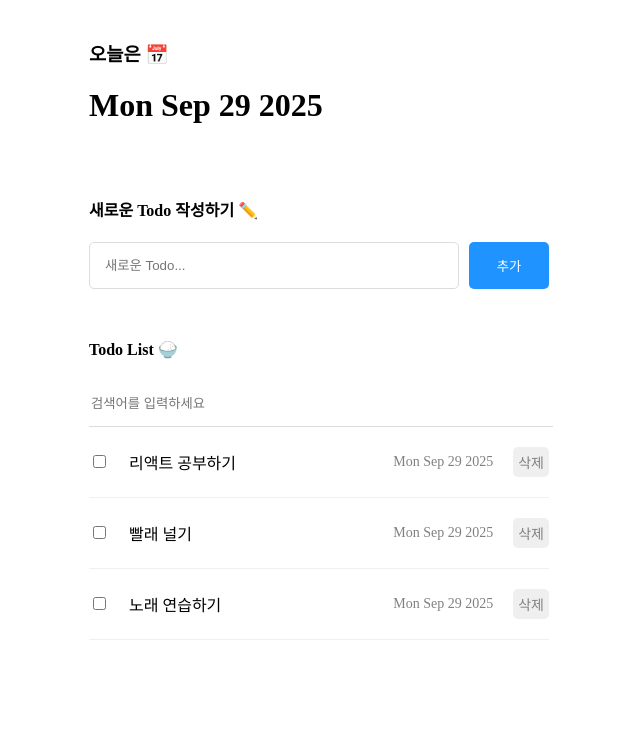
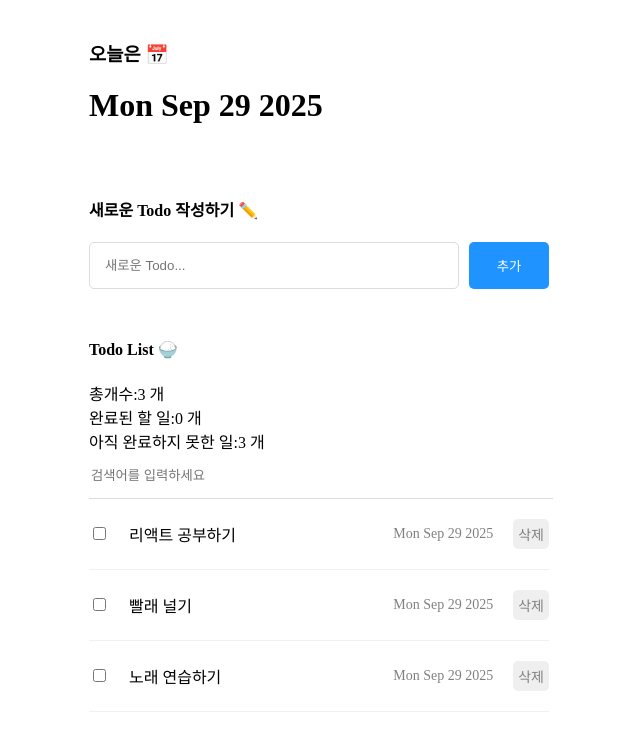
Before and after one commit to gyojincompany/react_todolist_project-20250929, a React (Create React App) app: page / in a window 1280 px wide. Shown: the top 730 px of the page, without its empty margins (321-961 px from the left). Built offline with nearby package versions, Linux system fonts and the light colour scheme.

Commit message:
todo 분석 함수 anlyzeTodo 추가

```diff
--- a/src/component/TodoList.js
+++ b/src/component/TodoList.js
@@ -1,6 +1,6 @@
 import "./TodoList.css"
 import TodoItem from "./TodoItem";
-import { useState } from "react";
+import { useState, useMemo } from "react";
 
 function TodoList({todo, onUpdate, onDelete}) {
 
@@ -16,16 +16,33 @@ function TodoList({todo, onUpdate, onDelete}) {
             return todo;
         } else {
             return todo.filter(
-                (it) => it.content.toLowerCase().includes(search.toLowerCase())
+                (item) => item.content.toLowerCase().includes(search.toLowerCase())
                 //특정 단어가 있는 content만 걸러내어 배열로 반환
             );
         }
     }
 
+    const analyzeTodo = useMemo(()=>{
+        console.log("analyzeTodo 함수 호출됨!!");
+
+        const totalCount = todo.length; //모든 할일의 갯수
+        //완료된 할일의 갯수
+        const doneCount = todo.filter((item) => item.isDone).length;
+        //완료하지 못한 할일의 갯수
+        const notDoneCount = totalCount - doneCount;
+        return {totalCount, doneCount, notDoneCount};
+    },[todo]);
+
+    const {totalCount, doneCount, notDoneCount} = analyzeTodo;
 
     return (
         <div className="TodoList">
             <h4>Todo List 🍚</h4>
+            <div>
+                <div>총개수:{totalCount} 개</div>
+                <div>완료된 할 일:{doneCount} 개</div>
+                <div>아직 완료하지 못한 일:{notDoneCount} 개</div>
+            </div>
             <input className="searchbar" value={search} onChange={onChangeSearch} placeholder="검색어를 입력하세요" />
             <div className="list_wrapper">
       {/* todoItem을 3번 반복해서 출력 */}
```
